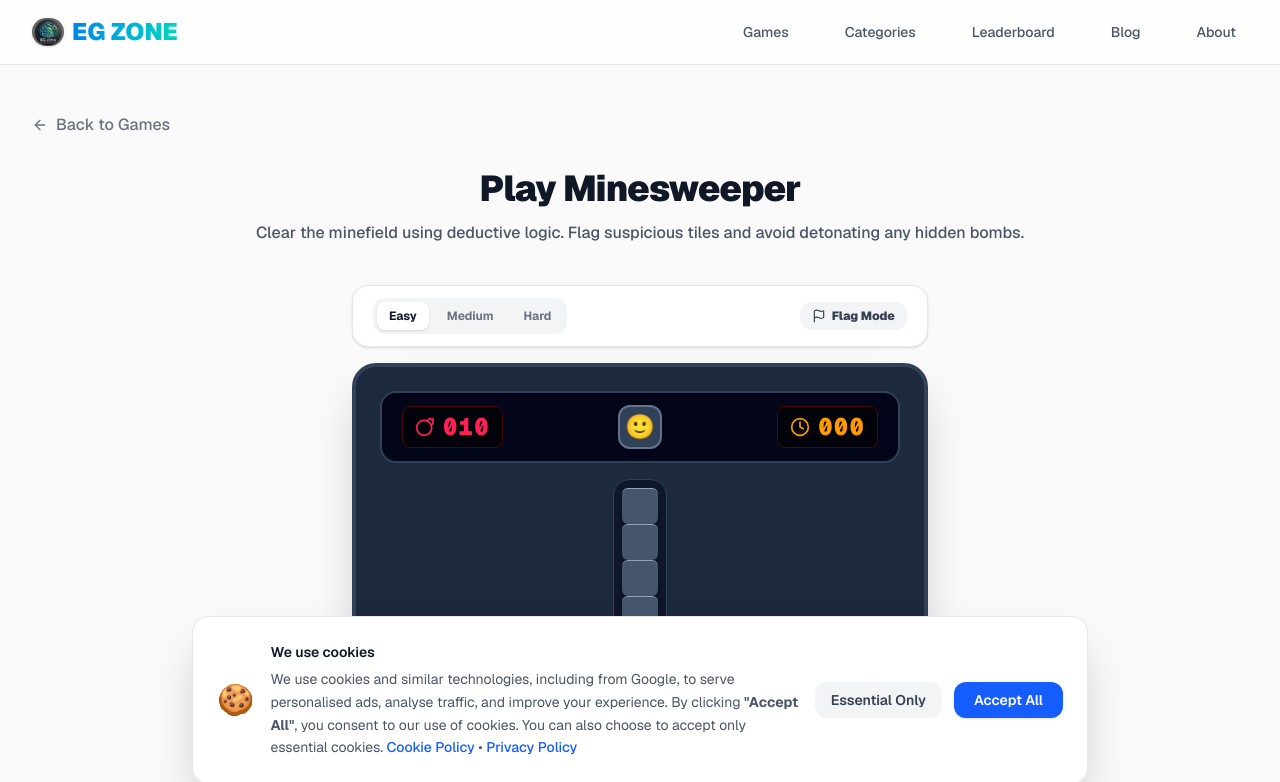
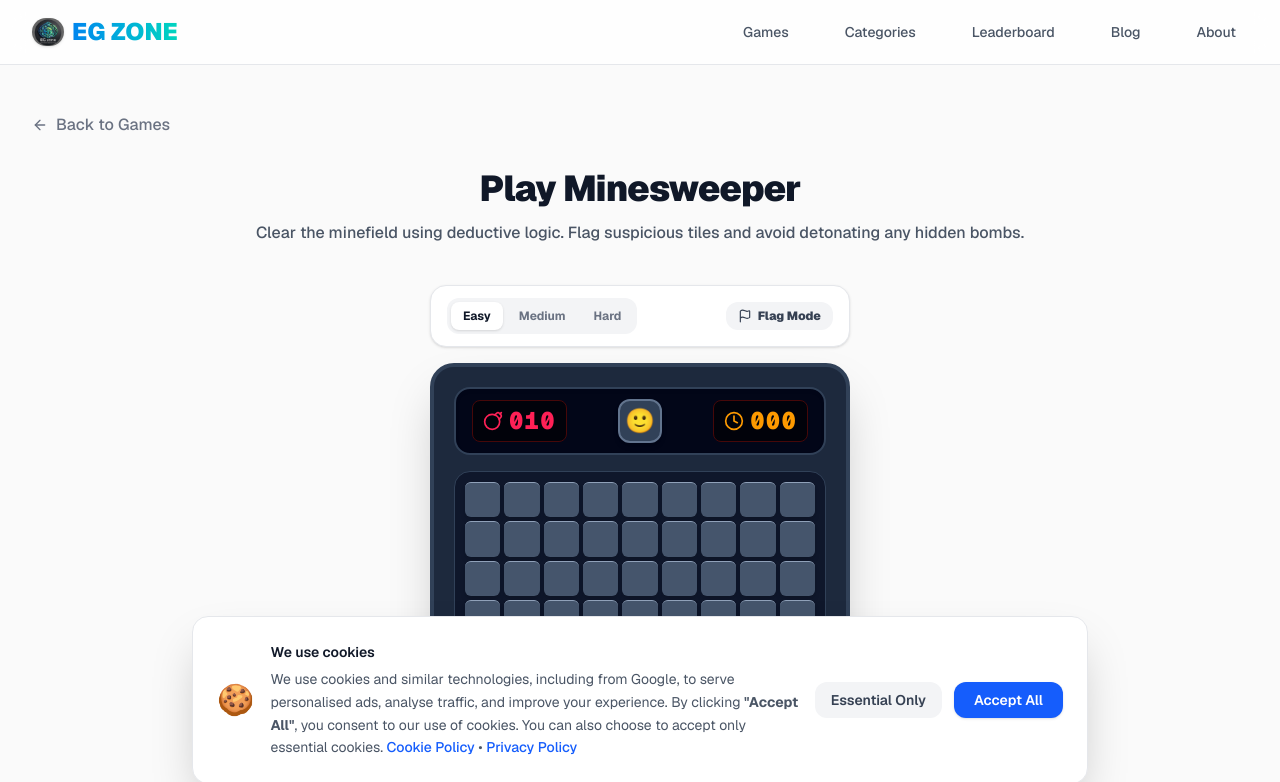
Before and after one commit to eldhosegeorge2004/EG-Zone, a Next.js app: page /games/minesweeper in a window 1280 px wide. Shown: the top 782 px of the page. Built offline with nearby package versions, Linux system fonts and the light colour scheme.

Commit message:
style(minesweeper): Make board and console perfectly square and compact without horizontal stretching

```diff
--- a/src/app/games/minesweeper/page.tsx
+++ b/src/app/games/minesweeper/page.tsx
@@ -27,7 +27,7 @@ export default function MinesweeperPage() {
         gameName="Minesweeper"
         description="Minesweeper is one of the most iconic logic and deduction puzzle games of all time, originally popularized in the 1960s and made famous worldwide as a staple of personal computing. The objective is deceptively simple: uncover all non-mine tiles on a checkered grid without triggering any hidden explosives. Each revealed square discloses a number indicating how many mines neighbor that cell, providing the exact numerical clues needed to deduce safe pathways and strategically flag danger zones. EG ZONE brings this retro masterpiece to modern web browsers with mobile touch-friendly controls, responsive grid rendering, and guaranteed first-click safety."
         howToPlay={[
-          "Select Difficulty: Choose from Easy (9x9 with 10 mines), Medium (12x12 with 24 mines), or Hard (16x16 with 40 mines) depending on your skill and screen size.",
+          "Select Difficulty: Choose from Easy (9x9 with 10 mines), Medium (12x12 with 22 mines), or Hard (14x14 with 35 mines) depending on your skill and screen size.",
           "First Click is Always Safe: Click or tap any tile to start. The initial click and all eight surrounding neighbors are guaranteed to never contain a mine.",
           "Read Numerical Clues: Numbers on revealed tiles represent the exact count of mines directly adjacent horizontally, vertically, or diagonally.",
           "Flag Potential Mines: Right-click on desktop, or toggle 'Flag Mode' on mobile phones, to plant a red flag on suspected mine locations.",
@@ -36,7 +36,7 @@ export default function MinesweeperPage() {
         ]}
         features={[
           "Guaranteed first-click safety mechanism prevents unfair instant losses",
-          "Three classic difficulty presets: Easy (9x9), Medium (12x12), and Hard (16x16)",
+          "Three balanced difficulty presets: Easy (9x9), Medium (12x12), and Hard (14x14)",
           "Mobile-friendly 'Flag Mode' toggle button allowing seamless one-tap flagging on touchscreens",
           "Dynamic retro-modern digital counters tracking remaining mines and elapsed game time",
           "Classic interactive smiley face reset button reflecting suspense, victory, and game-over states",
--- a/src/games/minesweeper/MinesweeperGame.tsx
+++ b/src/games/minesweeper/MinesweeperGame.tsx
@@ -15,8 +15,8 @@ interface DifficultyConfig {
 
 const DIFFICULTIES: Record<Difficulty, DifficultyConfig> = {
   easy: { rows: 9, cols: 9, mines: 10, label: "Easy (9x9)" },
-  medium: { rows: 12, cols: 12, mines: 24, label: "Medium (12x12)" },
-  hard: { rows: 16, cols: 16, mines: 40, label: "Hard (16x16)" },
+  medium: { rows: 12, cols: 12, mines: 22, label: "Medium (12x12)" },
+  hard: { rows: 14, cols: 14, mines: 35, label: "Hard (14x14)" },
 };
 
 interface Cell {
@@ -266,10 +266,10 @@ export default function MinesweeperGame() {
   const remainingMines = Math.max(0, config.mines - flagCount);
 
   return (
-    <div className="flex flex-col items-center select-none w-full max-w-xl mx-auto">
+    <div className="flex flex-col items-center select-none w-full max-w-[420px] mx-auto">
       {/* Top Difficulty Selector */}
-      <div className="w-full flex justify-between items-center gap-2 mb-4 bg-white px-5 py-3 rounded-2xl border border-gray-200 shadow-sm">
-        <div className="flex items-center gap-1.5 bg-gray-100 p-1 rounded-xl">
+      <div className="w-full flex justify-between items-center gap-2 mb-4 bg-white px-4 py-3 rounded-2xl border border-gray-200 shadow-sm">
+        <div className="flex items-center gap-1 bg-gray-100 p-1 rounded-xl">
           {(["easy", "medium", "hard"] as const).map((diff) => (
             <button
               key={diff}
@@ -300,17 +300,17 @@ export default function MinesweeperGame() {
           }`}
         >
           <Flag className="w-3.5 h-3.5" />
-          {flagMode ? "Flag Mode: ON" : "Flag Mode"}
+          {flagMode ? "Flag: ON" : "Flag Mode"}
         </button>
       </div>
 
       {/* Retro-Modern Minesweeper Console */}
-      <div className="w-full bg-slate-800 p-4 sm:p-6 rounded-3xl shadow-2xl border-4 border-slate-700">
+      <div className="w-full bg-slate-800 p-3 sm:p-5 rounded-3xl shadow-2xl border-4 border-slate-700 flex flex-col items-center">
         {/* Digital Counter Display Bar */}
-        <div className="flex justify-between items-center bg-slate-950 px-5 py-3 rounded-2xl border-2 border-slate-700 mb-4 shadow-inner">
+        <div className="w-full flex justify-between items-center bg-slate-950 px-4 py-2.5 rounded-2xl border-2 border-slate-700 mb-4 shadow-inner">
           {/* Mine Counter */}
-          <div className="flex items-center gap-2 bg-black/60 px-3 py-1 rounded-lg border border-red-950 font-mono text-2xl font-black text-rose-500 tracking-wider">
-            <Bomb className="w-5 h-5 text-rose-500" />
+          <div className="flex items-center gap-1.5 bg-black/60 px-2.5 py-1 rounded-lg border border-red-950 font-mono text-xl sm:text-2xl font-black text-rose-500 tracking-wider">
+            <Bomb className="w-4 h-4 sm:w-5 sm:h-5 text-rose-500" />
             {String(remainingMines).padStart(3, "0")}
           </div>
 
@@ -318,47 +318,48 @@ export default function MinesweeperGame() {
           <button
             type="button"
             onClick={() => initBlankGrid(difficulty)}
-            className="w-11 h-11 bg-slate-700 hover:bg-slate-600 active:scale-95 text-2xl rounded-xl flex items-center justify-center border-2 border-slate-500 shadow-md transition-all"
+            className="w-10 h-10 sm:w-11 sm:h-11 bg-slate-700 hover:bg-slate-600 active:scale-95 text-2xl rounded-xl flex items-center justify-center border-2 border-slate-500 shadow-md transition-all"
             title="Reset Game"
           >
             {getSmiley()}
           </button>
 
           {/* Time Counter */}
-          <div className="flex items-center gap-2 bg-black/60 px-3 py-1 rounded-lg border border-red-950 font-mono text-2xl font-black text-amber-500 tracking-wider">
-            <Clock className="w-5 h-5 text-amber-500" />
+          <div className="flex items-center gap-1.5 bg-black/60 px-2.5 py-1 rounded-lg border border-red-950 font-mono text-xl sm:text-2xl font-black text-amber-500 tracking-wider">
+            <Clock className="w-4 h-4 sm:w-5 sm:h-5 text-amber-500" />
             {String(timer).padStart(3, "0")}
           </div>
         </div>
 
         {/* Status Win / Loss Banner */}
         {gameStatus === "won" && (
-          <div className="w-full py-2.5 px-4 mb-4 rounded-xl bg-emerald-500 text-white font-black text-center text-sm shadow-md animate-bounce">
+          <div className="w-full py-2.5 px-4 mb-3 rounded-xl bg-emerald-500 text-white font-black text-center text-sm shadow-md animate-bounce">
             🎉 Cleared in {timer}s! Spectacular job!
           </div>
         )}
         {gameStatus === "lost" && (
-          <div className="w-full py-2.5 px-4 mb-4 rounded-xl bg-rose-500 text-white font-black text-center text-sm shadow-md">
+          <div className="w-full py-2.5 px-4 mb-3 rounded-xl bg-rose-500 text-white font-black text-center text-sm shadow-md">
             💥 Boom! You triggered a mine. Try again!
           </div>
         )}
 
-        {/* Minesweeper Grid */}
-        <div className="w-full flex justify-center overflow-x-auto pb-1">
+        {/* Square Minesweeper Grid */}
+        <div className="w-full aspect-square bg-slate-900 p-2 sm:p-2.5 rounded-2xl border border-slate-700 flex items-center justify-center">
           <div
-            className="grid gap-1 bg-slate-900 p-2 rounded-2xl border border-slate-700 inline-block"
+            className="w-full h-full grid gap-1"
             style={{
               gridTemplateColumns: `repeat(${config.cols}, minmax(0, 1fr))`,
+              gridTemplateRows: `repeat(${config.rows}, minmax(0, 1fr))`,
             }}
           >
             {grid.map((row, r) =>
               row.map((cell, c) => {
-                const cellSize =
+                const textSize =
                   difficulty === "easy"
-                    ? "w-8 h-8 sm:w-9 sm:h-9 text-base"
+                    ? "text-base sm:text-lg"
                     : difficulty === "medium"
-                    ? "w-7 h-7 sm:w-8 sm:h-8 text-sm"
-                    : "w-6 h-6 sm:w-7 sm:h-7 text-xs";
+                    ? "text-xs sm:text-sm"
+                    : "text-[10px] sm:text-xs";
 
                 return (
                   <button
@@ -366,7 +367,7 @@ export default function MinesweeperGame() {
                     type="button"
                     onClick={() => handleCellClick(r, c)}
                     onContextMenu={(e) => toggleFlag(r, c, e)}
-                    className={`${cellSize} rounded-md font-black flex items-center justify-center transition-all ${
+                    className={`w-full h-full rounded-md font-black flex items-center justify-center transition-all ${textSize} ${
                       cell.isRevealed
                         ? cell.isExploded
                           ? "bg-rose-600 text-white shadow-inner animate-pulse"
@@ -378,14 +379,14 @@ export default function MinesweeperGame() {
                   >
                     {cell.isRevealed ? (
                       cell.isMine ? (
-                        <Bomb className="w-4 h-4 text-rose-400" />
+                        <Bomb className="w-3.5 h-3.5 text-rose-400" />
                       ) : cell.neighborMines > 0 ? (
                         <span className={NUMBER_COLORS[cell.neighborMines]}>
                           {cell.neighborMines}
                         </span>
                       ) : null
                     ) : cell.isFlagged ? (
-                      <Flag className="w-3.5 h-3.5 text-rose-400 fill-rose-500 drop-shadow" />
+                      <Flag className="w-3 h-3 text-rose-400 fill-rose-500 drop-shadow" />
                     ) : null}
                   </button>
                 );
@@ -396,7 +397,7 @@ export default function MinesweeperGame() {
 
         {/* Best Time Display */}
         {bestTimes[difficulty] !== null && (
-          <div className="mt-4 flex items-center justify-center gap-1.5 text-xs text-slate-400 font-bold">
+          <div className="mt-3 flex items-center justify-center gap-1.5 text-xs text-slate-400 font-bold">
             <Trophy className="w-3.5 h-3.5 text-amber-400" />
             Best Time ({difficulty}):{" "}
             <span className="text-white font-mono">{bestTimes[difficulty]}s</span>
```
